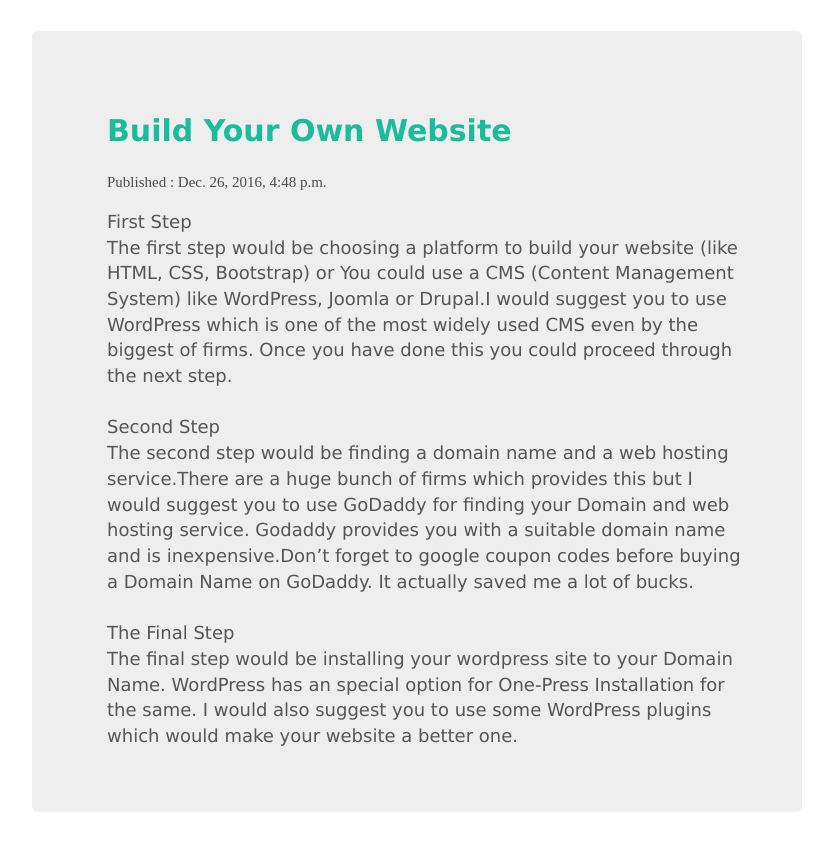
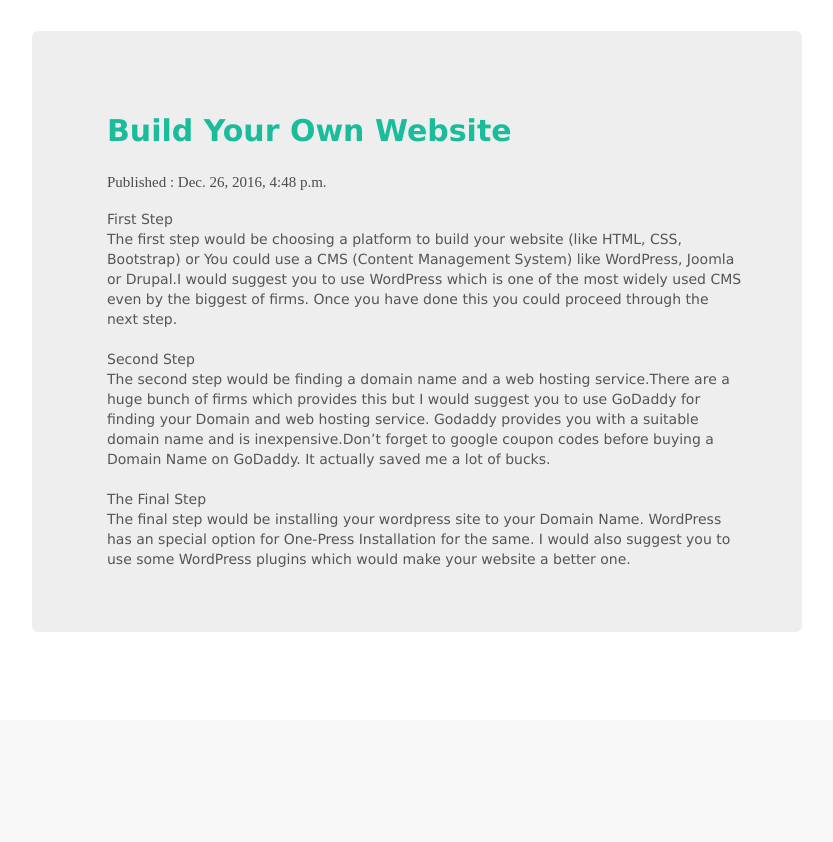
Before and after one commit to RajuKoushik/infiblog, a Django app: page /2/ in a window 1280 px wide. Shown: the part 80-922 px from the top of the page, without its empty margins (223-1056 px from the left). After the commit the page ends 647 px from the top, so only its background shows below. Run offline with Django 3.2, Linux system fonts and the light colour scheme; data comes from the database, SQL or seed files in the repository; both versions use the stored data as it was after the commit; some libraries are stand-ins or nearby versions.

Commit message:
updated Posts

```diff
--- a/blog/templates/blog/home.html
+++ b/blog/templates/blog/home.html
@@ -84,7 +84,7 @@
 
         #text {
             font-family: Verdana, Geneva, sans-serif;
-            font-size: 18px;
+            font-size: 15px;
             padding-left: 15px;
         }
 
--- a/blog/templates/blog/indi_post.html
+++ b/blog/templates/blog/indi_post.html
@@ -55,7 +55,7 @@
         #text {
             color: #555555;
             font-family: 'Ubuntu', 'Lucida Grande', 'Lucida Sans Unicode', 'Geneva', 'Verdana', sans-serif;
-            font-size: 18px;
+            font-size: 14px;
 
             padding-left: 15px;
         }
```
Also changed, not shown: db.sqlite3.
